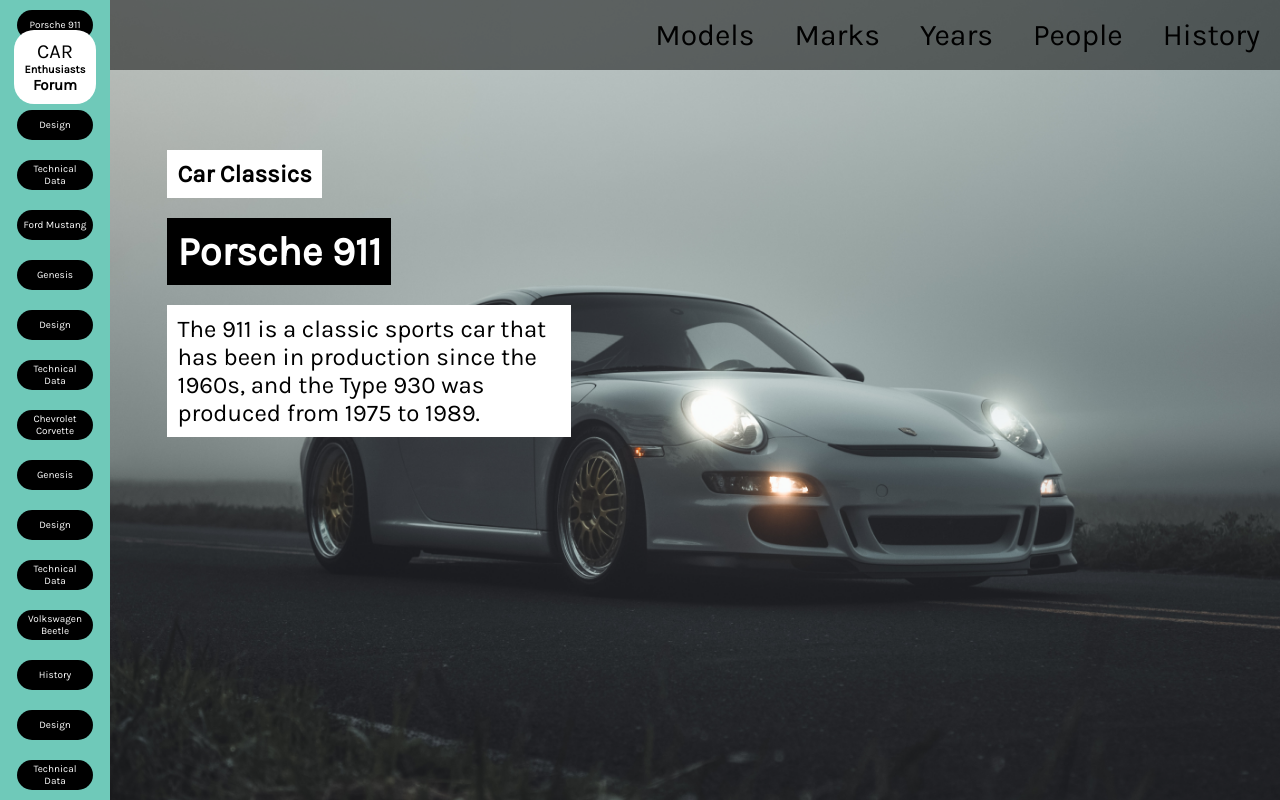
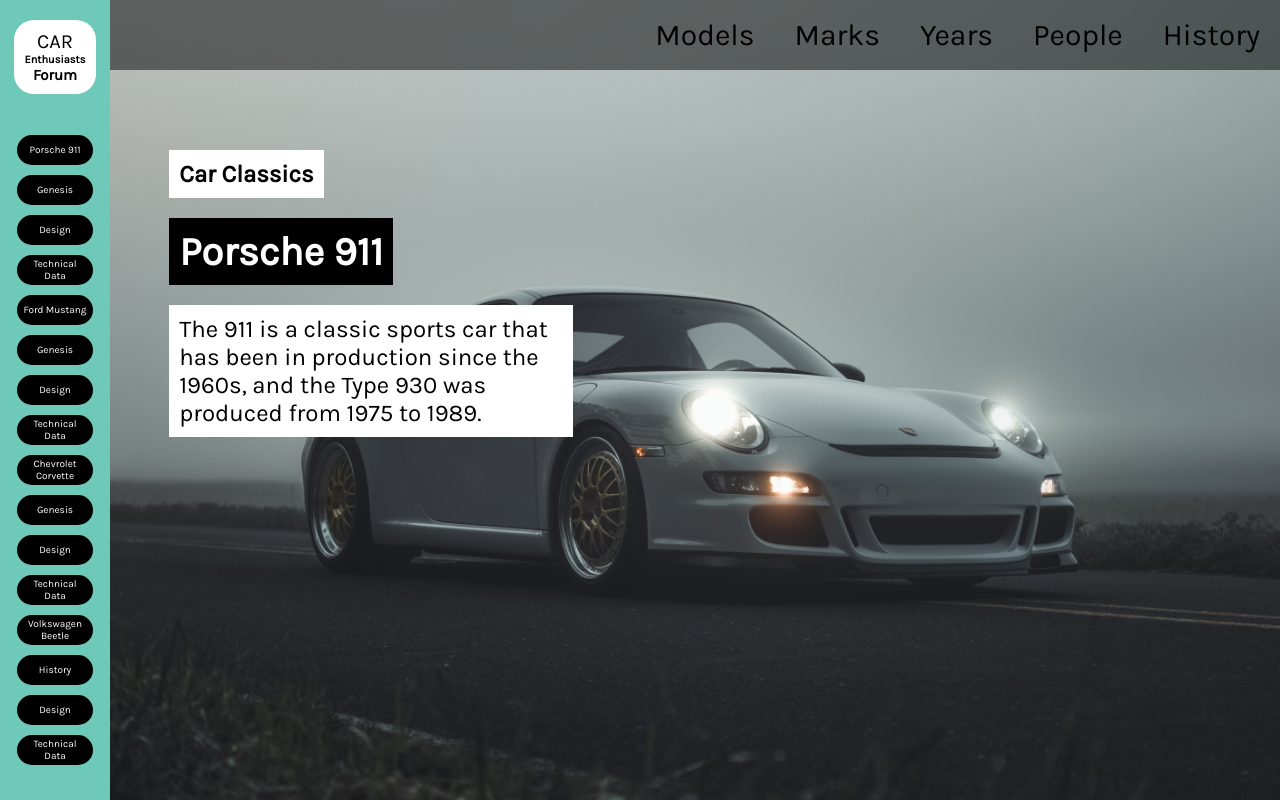
Before and after one commit to Quobec/carwebsite, a Next.js app: page / in a window 1280 px wide. Shown: the top 800 px of the page. Built offline with nearby package versions, Linux system fonts and the light colour scheme.

Commit message:
scrollbar fix

```diff
--- a/components/scrollbar/scrollbar.js
+++ b/components/scrollbar/scrollbar.js
@@ -10,12 +10,16 @@
   return (
     <>
         <S.Scrollbar>
-            <S.Container ref={refScroll}>
+
+          <div className="homeContainer">
             <div className="home">
                 <span>CAR</span>
                 <span>Enthusiasts</span>
                 <span>Forum</span>
               </div>
+          </div>
+
+          <S.Container ref={refScroll}>
 
             {Object.values(articles).map((article, index) => {
               let addon = <Fragment key={(article.carName+index+"fragment").toString()}>
--- a/components/scrollbar/style.js
+++ b/components/scrollbar/style.js
@@ -2,8 +2,48 @@
 
 export const Scrollbar = styled.div`
 
-    height: 100%;
-    width: 100px;
+    height: 100vh;
+    width: 110px;
+    background-color: #6FC9B9;
+    z-index: 3;
+
+    .homeContainer{
+        width: 110px;
+        z-index: 3;
+        position: fixed;
+        display: flex;
+        align-items: center;
+        justify-content: center;
+    }
+
+    .home{
+        margin-top: 20px;
+        width: fit-content;
+        padding: 10px;
+        box-sizing: border-box;
+        cursor: pointer;
+        background-color: #fff;
+        border-radius: 20px;
+        display: flex;
+        flex-direction: column;
+
+        span{
+            text-align: center;
+            font-weight: 600;
+        }
+
+        span:nth-child(1){
+            font-size: 20px;
+            font-weight: 300;
+        }
+        span:nth-child(2){
+            font-size: 11px;
+        }
+        span:nth-child(3){
+            font-size: 15px;
+        }
+    }
+
 `;
 
 export const Container = styled.div`
@@ -15,9 +55,10 @@
     align-items: center;
     justify-content: center;
     flex-direction: column;
-    gap: 20px;
     background-color: #6FC9B9;
-    z-index: 3;
+    gap: 10px;
+    box-sizing: border-box;
+    padding-top: 100px;
 
     .segment_main{
         width: 50px;
@@ -75,33 +116,4 @@
         background-color: grey;
         border-radius: 20px;
     }
-
-    .home{
-        position: absolute;
-        width: fit-content;
-        padding: 10px;
-        box-sizing: border-box;
-        top: 30px;
-        cursor: pointer;
-        background-color: #fff;
-        border-radius: 20px;
-        display: flex;
-        flex-direction: column;
-
-        span{
-            text-align: center;
-            font-weight: 600;
-        }
-
-        span:nth-child(1){
-            font-size: 20px;
-            font-weight: 300;
-        }
-        span:nth-child(2){
-            font-size: 11px;
-        }
-        span:nth-child(3){
-            font-size: 15px;
-        }
-    }
 `;
```
Lines whose indentation alone changed are shown as unchanged.
